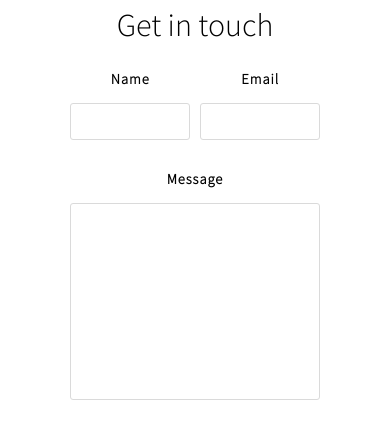
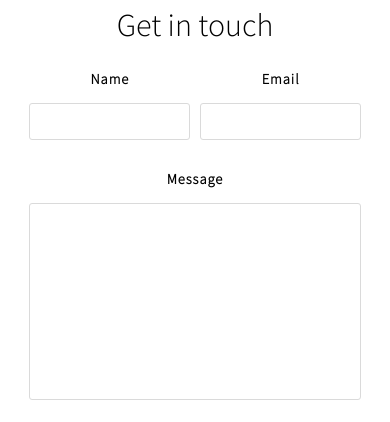
Before and after one commit to MorganBuvry/MorganBuvry.github.io, a plain HTML site: page tp_run/index.html in a window 390 px wide. Shown: the part 1749-2171 px from the top of the page. Drawn offline with Linux system fonts and the light colour scheme.

Commit message:
Modification du formulaire en responsive

```diff
--- a/tp_run/assets/style/layouts/_form.scss
+++ b/tp_run/assets/style/layouts/_form.scss
@@ -26,12 +26,12 @@
         "name mail"
         "message message";
       gap: 30px 10px;
-      min-width: 250px;
       max-width: 600px;
       width: 45%;
       margin: 25px auto;
 
-      @media screen and (max-width: 840px) {
+      @media screen and (max-width: 595px) {
+        width: 85%;
       }
 
       div {
```
Also changed, not shown: tp_run/assets/style/index.css, 1 other file.
